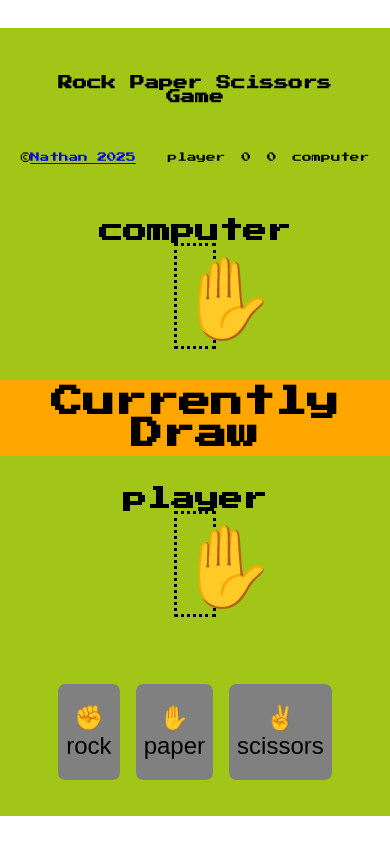
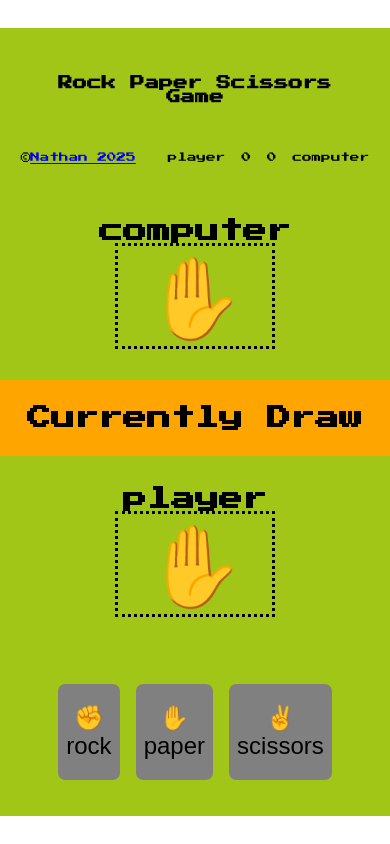
Before and after one commit to nathansungu/rock-paper-scissors, a plain HTML site: page index.html in a window 390 px wide. Drawn offline with Linux system fonts and the light colour scheme.

Commit message:
css for responsive interface on choice

```diff
--- a/styles.css
+++ b/styles.css
@@ -9,7 +9,6 @@
   --dotted-lines-color: black;
   --text-color: #333;
   --winner-section-color: orange;
-
   --image-button-background-color: gray;
   --header-font-size: 1em;
 }
@@ -94,9 +93,12 @@ body {
   width: 30%;
   padding: 2rem;
 }
+.choices-area h1{
+  padding-bottom: .5rem;
+}
 .image-picked {
   border: 3px dotted var(--dotted-lines-color);
-  width: 80%;
+  width: 10rem;
   height: 100%;
 }
 .image-picked p {
@@ -112,6 +114,12 @@ body {
   align-items: center;
   font-size: 2em;
   font-weight: 700;
+}
+@media screen and (max-width: 25rem) {
+  .show-winner{
+    font-size: 1.5em;
+  }
+
 }
 .pick-choice {
   display: flex;
```
